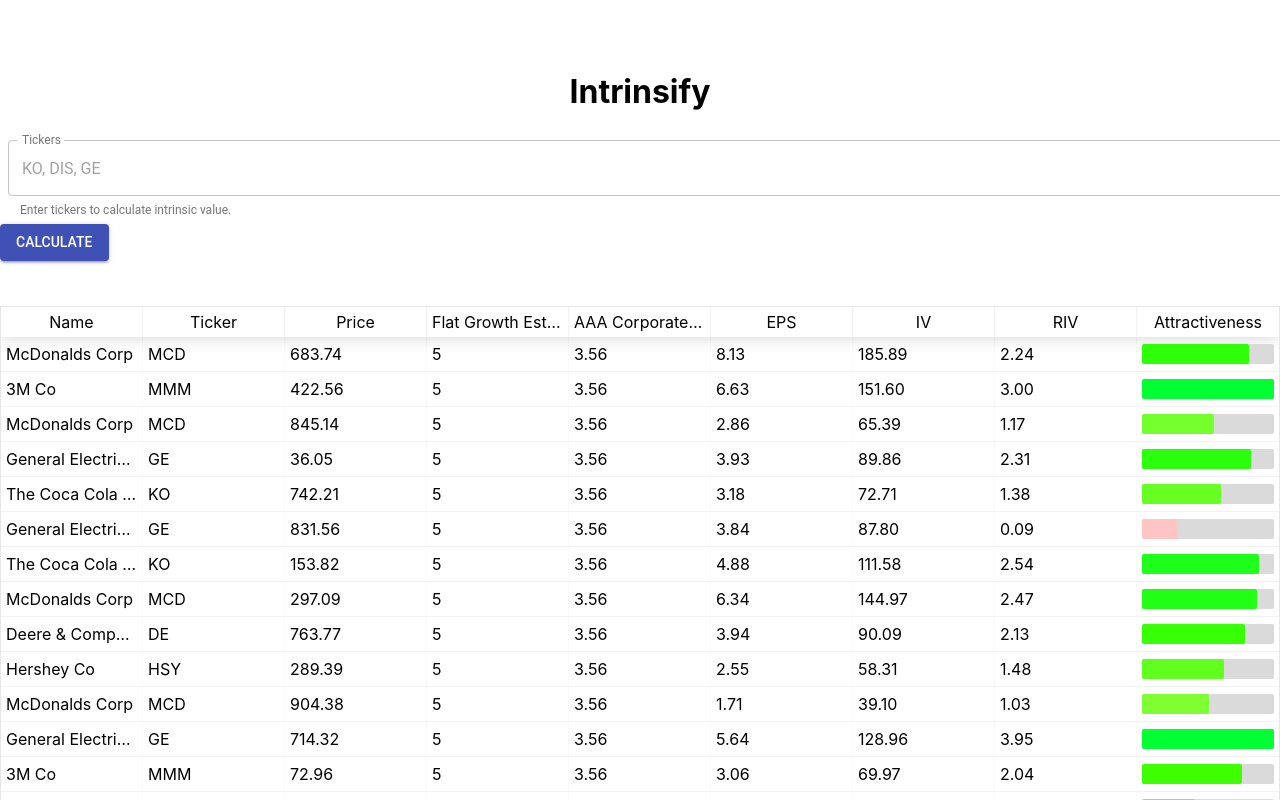
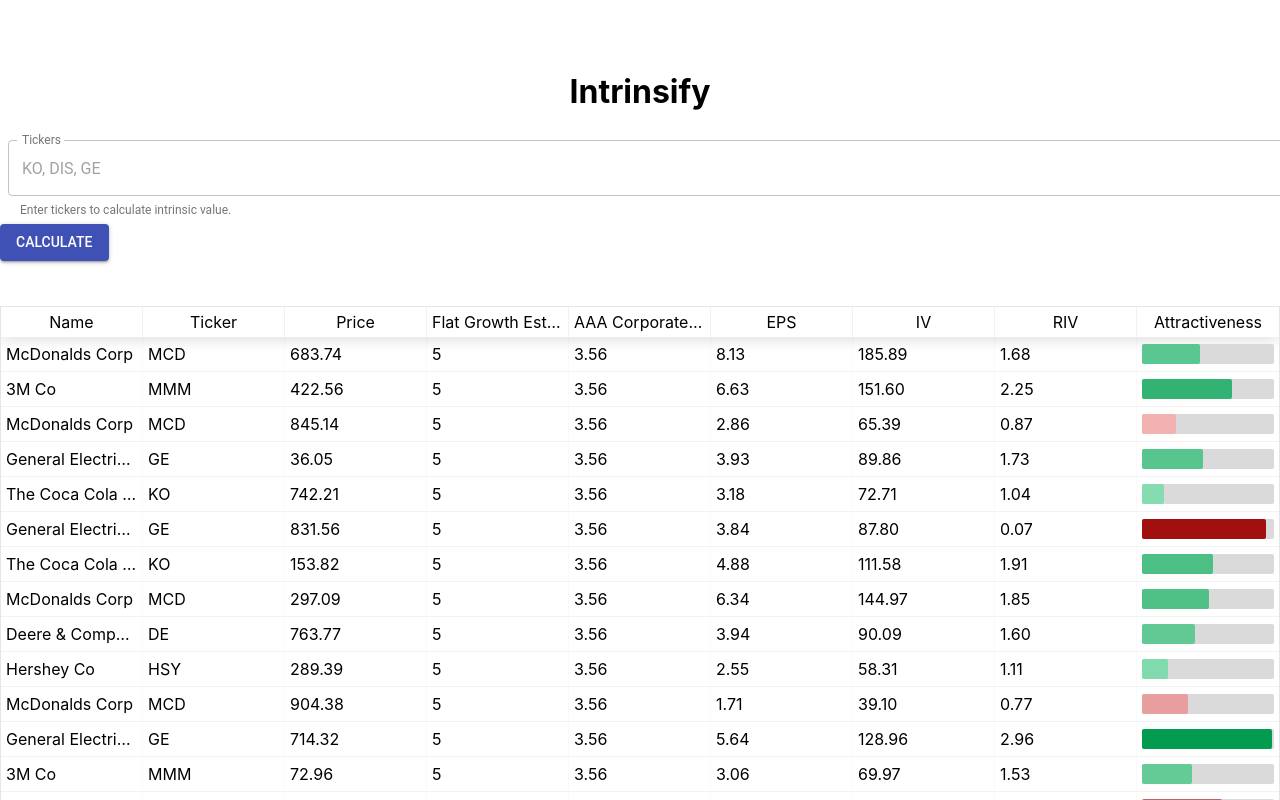
Before and after one commit to heymoose/intrinsify-react, a React (Create React App) app: page / in a window 1280 px wide. Shown: the top 800 px of the page. Built offline with nearby package versions, Linux system fonts and the light colour scheme.

Commit message:
Polish and finish mapping of riv indicator color and width

```diff
--- a/src/components/IntrinsifyTable/intrinsifyTableLogic.js
+++ b/src/components/IntrinsifyTable/intrinsifyTableLogic.js
@@ -44,6 +44,40 @@
     return ((1 << 24) + (r << 16) + (g << 8) +b).toString(16).slice(1);
 }
 
+// Source for color mapping code:
+// https://stackoverflow.com/questions/16360533/calculate-color-hex-having-2-colors-and-percent-position
+
+const getComponentFromHexColorCode = (color, component) => {
+    if (component === 'r') {
+        return color.substring(0, 2);
+    }
+    else if (component === 'g') {
+        return color.substring(2, 4);
+    }
+    else if (component === 'b') {
+        return color.substring(4, 6);
+    }
+
+    return color;
+}
+
+const findColorComponentRatioBetweenTwoColors = (comp1, comp2, ratio) => {
+    return Math.ceil(parseInt(comp1, 16) * ratio + parseInt(comp2, 16) * (1 - ratio));
+}
+
+const findColorRatioBetweenTwoColors = (color1, color2, ratio) => {
+    const rComponentColor1 = getComponentFromHexColorCode(color1, 'r');
+    const rComponentColor2 = getComponentFromHexColorCode(color2, 'r');
+    const gComponentColor1 = getComponentFromHexColorCode(color1, 'g');
+    const gComponentColor2 = getComponentFromHexColorCode(color2, 'g');
+    const bComponentColor1 = getComponentFromHexColorCode(color1, 'b');
+    const bComponentColor2 = getComponentFromHexColorCode(color2, 'b');
+    const r = findColorComponentRatioBetweenTwoColors(rComponentColor1, rComponentColor2, ratio);
+    const g = findColorComponentRatioBetweenTwoColors(gComponentColor1, gComponentColor2, ratio);
+    const b = findColorComponentRatioBetweenTwoColors(bComponentColor1, bComponentColor2, ratio);
+    return rgbToHex(r, g, b);
+}
+
 const createDummyData = (num) => {
     const tickerKeys = Object.keys(dummyStockNames);
     let randKey;
@@ -55,7 +89,7 @@
             const price = randFloatInRange(5, 1000, 2);
             const eps = randFloatInRange(1, 10, 2);
             const iv = (eps * (8.5 + (2 * flatGrowthEstimate)) * 4.4) / aaaCorpBondYield;
-            const riv = randFloatInRange(0, 3, 2);
+            const riv = randFloatInRange(0, 2, 2);
 
             return {
                 'name': dummyStockNames[randKey],
@@ -86,31 +120,36 @@
 }
 
 export const mapIndicatorValue = (value) => {
-    // This is finally working, but a better solution for sliding the color from light to dark
-    // red or green is probably this:
-    // https://stackoverflow.com/questions/16360533/calculate-color-hex-having-2-colors-and-percent-position
-
+    const greenLowerBound = 'ccffe5';
+    const greenUpperBound = '00994c';
+    const redLowerBound = 'ffcccc';
+    const redUpperBound = '990000';
     const constrainedValue = Math.min(Math.max(parseFloat(value), 0), 3); // lock value between 0 and 3
-    let r = 0;
-    let g = 0;
-    let b = 0;
+    let percentBetweenMinAndMax = 0;
+    let hex = 'd3d3d3';
 
     if (constrainedValue >= 0 && constrainedValue <= 1) {
-        r = 255;
-        g = Math.abs(scale(constrainedValue, 0, 3, 0, 204) - 204);
-        b = g;
+        percentBetweenMinAndMax = constrainedValue;
+        hex = findColorRatioBetweenTwoColors(redLowerBound, redUpperBound, percentBetweenMinAndMax);
     }
-    else if (constrainedValue > 1 && constrainedValue <= 3) {
-        r = Math.abs(scale(constrainedValue, 0, 3, 0, 192) - 192);
-        g = 255;
-        b = Math.abs(scale(constrainedValue, 0, 3, 51, 209) - 158);
+    else if (constrainedValue > 1 && constrainedValue <= 3.0) {
+        percentBetweenMinAndMax = constrainedValue / 3.0;
+        hex = findColorRatioBetweenTwoColors(greenUpperBound, greenLowerBound, percentBetweenMinAndMax);
     }
 
-    return '#' + rgbToHex(parseInt(r), parseInt(g), parseInt(b));
+    return '#' + hex;
 }
 
 export const mapIndicatorWidth = (value) => {
     const constrainedValue = Math.min(Math.max(parseFloat(value), 0), 3); // lock value between 0 and 3
-    const width = scale(constrainedValue, 0, 3, 25, 100);
+    let width = 25;
+
+    if (constrainedValue >= 0 && constrainedValue <= 1) {
+        width = scale(Math.abs(constrainedValue - 1), 0, 1, 15, 100);
+    }
+    else if (constrainedValue > 1 && constrainedValue <= 3.0) {
+        width = scale(constrainedValue, 1, 3, 15, 100);
+    }
+
     return width + '%';
 }
```
